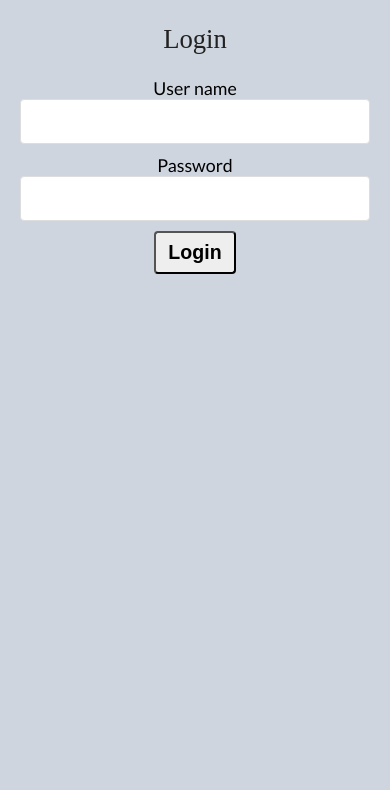
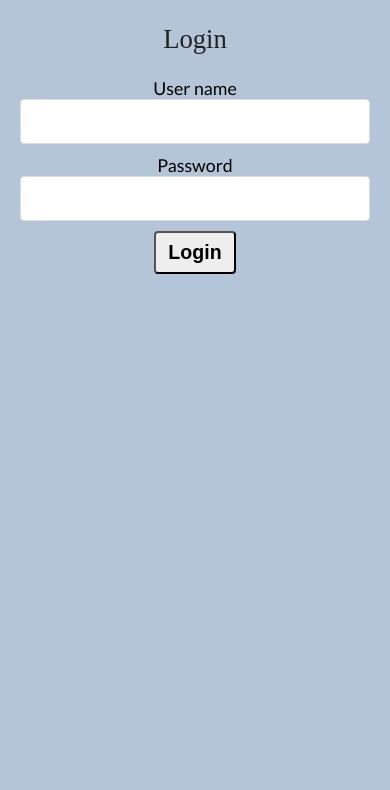
Before and after one commit to Thersis94/AudioMasteringClient, a React app: page /login in a window 390 px wide. Shown: the part 50-840 px from the top of the page. Built offline with nearby package versions, Linux system fonts and the light colour scheme; a web font is replaced by a local one.

Commit message:
working on css for mobile

```diff
--- a/src/components/App/App.css
+++ b/src/components/App/App.css
@@ -1,6 +1,6 @@
 .App {
   text-align: center;
-  background-color: rgb(206, 213, 223);
+  background-color: #b3c5d7;
   min-height: 100vh;
   display: flex;
   flex-direction: column;
```
